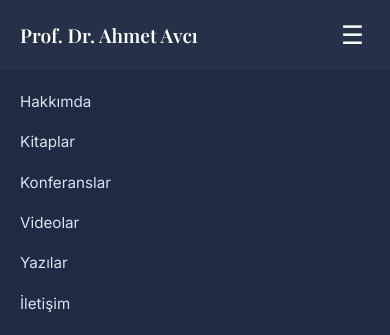
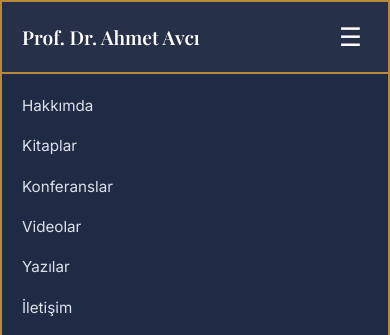
Before and after one commit to jacobhunter17/ahmet-avci-web, a plain HTML site: page index.html in a window 390 px wide. Both pictures are taken after a click on the button "Menü". Shown: the top 335 px of the page. Drawn offline with nearby package versions, Linux system fonts and the light colour scheme.

Commit message:
Üst menü çubuğuna altın renkli çerçeve ekle (#8)
Claude-Session: https://claude.ai/code/session_01WVKiVH5YUgCJzLRWWcXvgk

Co-authored-by: Claude <noreply@anthropic.com>

```diff
--- a/style.css
+++ b/style.css
@@ -37,7 +37,7 @@ a { color: var(--navy); }
 .announce { background: var(--gold); color: var(--navy); text-align: center; font-size: .9rem; font-weight: 600; padding: 8px 16px; }
 .announce a { color: var(--navy); }
 
-.nav { position: sticky; top: 0; z-index: 10; background: rgba(31,42,68,.97); backdrop-filter: blur(6px); }
+.nav { position: sticky; top: 0; z-index: 10; background: rgba(31,42,68,.97); border: 2px solid var(--gold); backdrop-filter: blur(6px); }
 .nav-inner { display: flex; align-items: center; justify-content: space-between; height: 70px; }
 .brand { color: var(--white); text-decoration: none; font-size: 1.2rem; font-weight: 600; }
 .links { display: flex; gap: 24px; align-items: center; }
@@ -152,7 +152,7 @@ a { color: var(--navy); }
 }
 @media (max-width: 900px) {
   .menu-btn { display: block; }
-  .links { display: none; position: absolute; top: 70px; left: 0; right: 0; background: var(--navy); flex-direction: column; align-items: flex-start; padding: 20px; gap: 16px; }
+  .links { display: none; position: absolute; top: 70px; left: -2px; right: -2px; background: var(--navy); border: 2px solid var(--gold); flex-direction: column; align-items: flex-start; padding: 20px; gap: 16px; }
   .links.open { display: flex; }
 }
 @media (max-width: 860px) {
```
